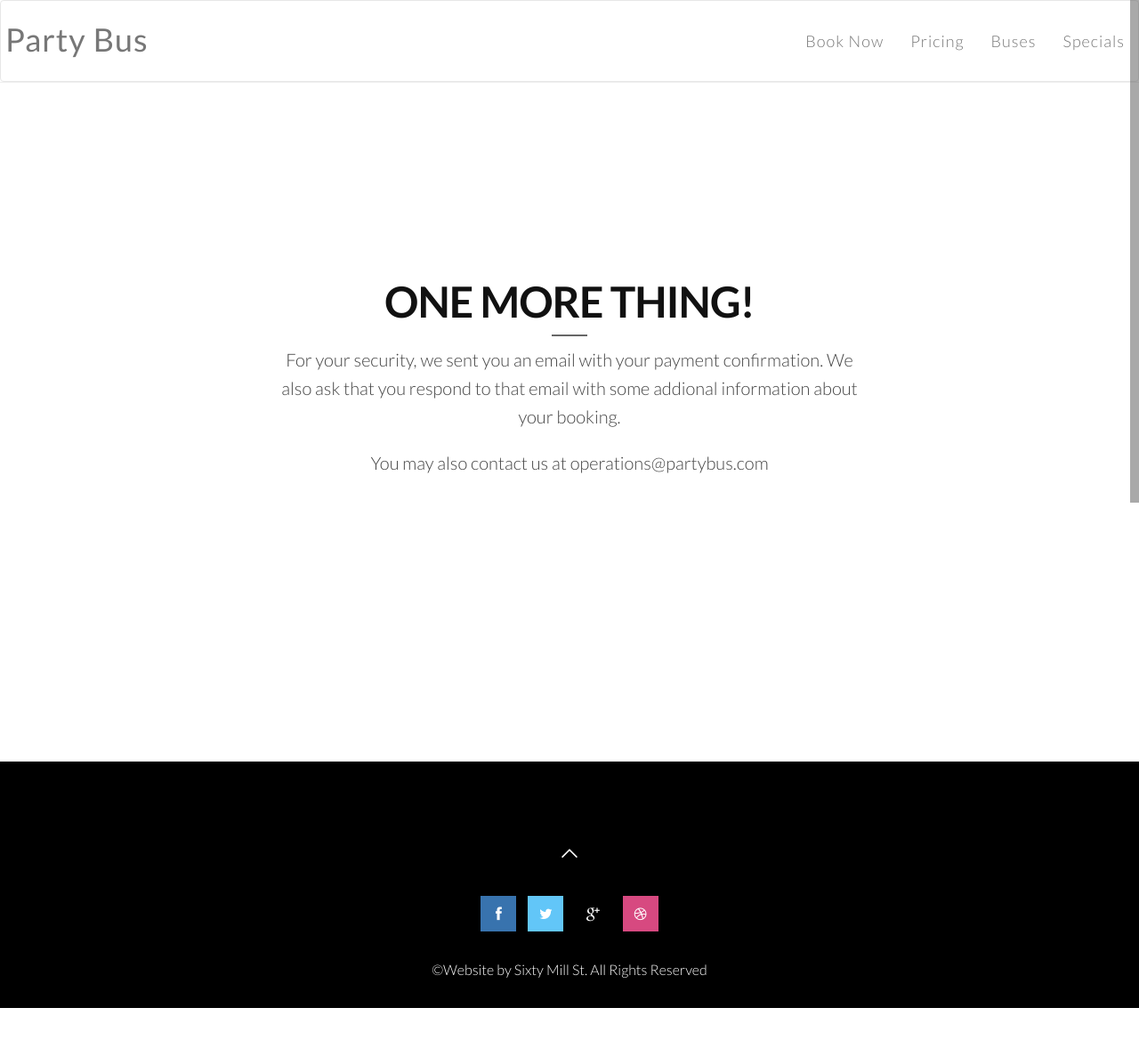
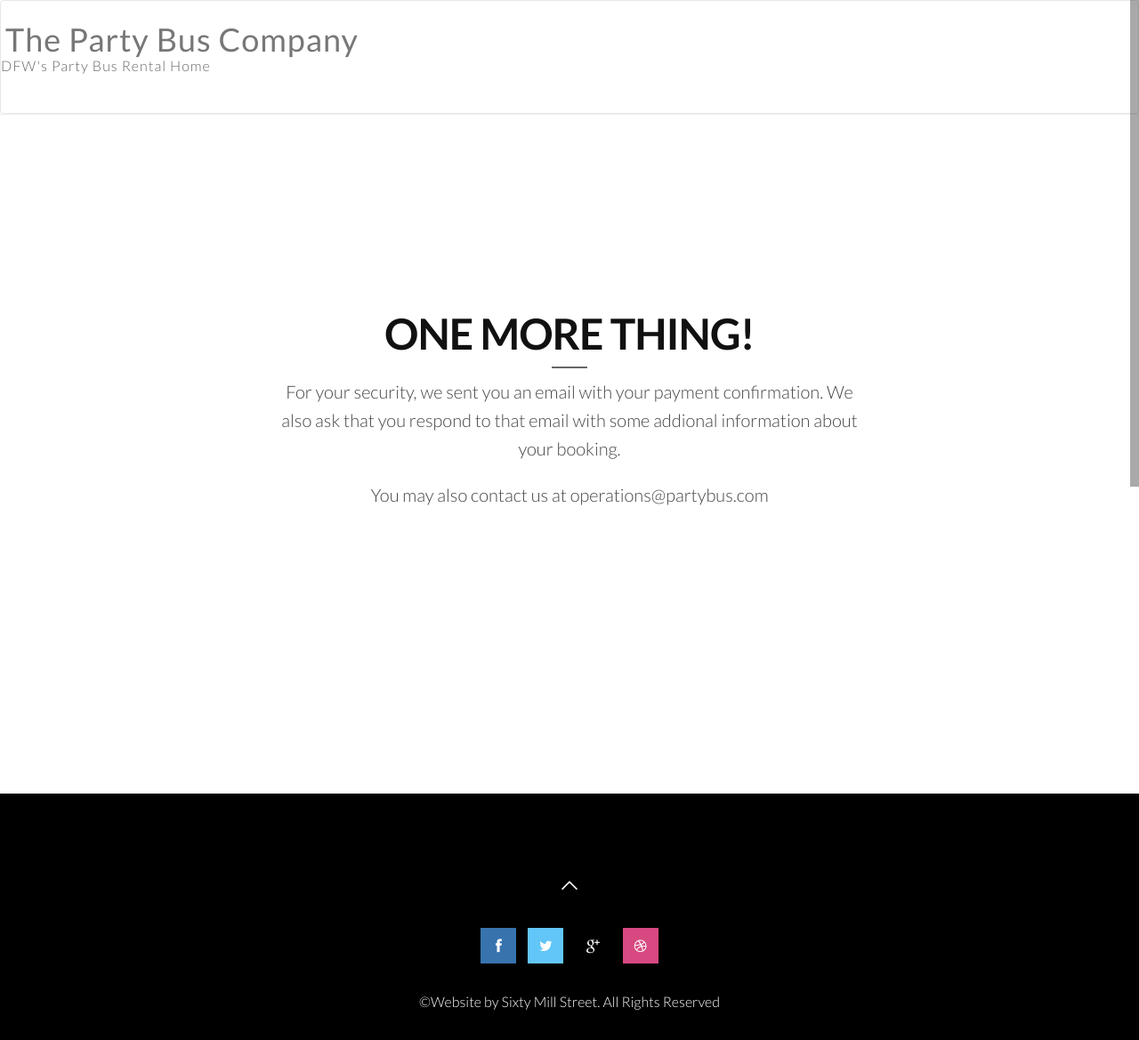
Before and after one commit to mmac714/partybus, a Django app: template bookings/templates/bookings/confirmation.html in a window 1280 px wide. Shown: the whole page at 89% size. Before the commit the page ends 1133 px from the top, so only its background shows below. Run offline with Django 3.2, Linux system fonts and the light colour scheme; the template is opened without the code that fills it, so the values that code supplies are empty; some libraries are stand-ins or nearby versions.

Commit message:
Final save before restructure.

```diff
--- a/bookings/templates/bookings/base.html
+++ b/bookings/templates/bookings/base.html
@@ -29,6 +29,17 @@
 
 
     <link rel="stylesheet" href="{% static 'Valera/css/style.css' %}" />
+
+    <!-- Global site tag (gtag.js) - Google Analytics -->
+    <script async src="https://www.googletagmanager.com/gtag/js?id=UA-110450876-1"></script>
+    <script>
+    window.dataLayer = window.dataLayer || [];
+    function gtag(){dataLayer.push(arguments);}
+    gtag('js', new Date());
+
+    gtag('config', 'UA-110450876-1');
+    </script>
+
   </head>
 
 <body id="page-top" data-spy="scroll" data-target=".navbar-custom">
@@ -94,15 +105,16 @@
         <span class="icon-bar"></span>
         <span class="icon-bar"></span>
       </button>
-      <a class="navbar-brand h-1 text-center" href="http://partybus-testsite.herokuapp.com/">Party Bus</a>
+      <a class="navbar-brand h-1 text-center" href="http://partybus-testsite.herokuapp.com/">The Party Bus Company</a>
+      <p>&#09; DFW's Party Bus Rental Home</p>
     </div>
-      <div class="collapse navbar-collapse" id="myNavbar">
+      <div class="collapse navbar-collapse" id="myNavbar"> <!--
         <ul class="nav navbar-nav navbar-right">
           <li><a href="#intro">Book Now</a></li>
          <li><a href="#pricing">Pricing</a></li>
          <li><a href="#buses">Buses</a></li>
          <li><a href="#specials">Specials</a></li>
-        </ul>
+        </ul> -->
       </div>
 </nav>
 </div>
@@ -150,13 +162,8 @@
 
             </div>
             <div class="credits">
-              <!--
-                All the links in the footer should remain intact.
-                You can delete the links only if you purchased the pro version.
-                Licensing information: https://bootstrapmade.com/license/
-                Purchase the pro version with working PHP/AJAX contact form: https://bootstrapmade.com/buy/?theme=Valera
-              -->
-              <a href="https://www.sixtymill.com/">&copy;Website by Sixty Mill St. All Rights Reserved</a>
+
+              <a href="https://www.sixtymill.com/">&copy;Website by Sixty Mill Street. All Rights Reserved</a>
             </div>
           </div>
         </div>
--- a/bookings/views.py
+++ b/bookings/views.py
@@ -44,7 +44,7 @@ def reservation(request):
 	return render(request, 'bookings/reservation.html', context)
 
 
-@csrf_exempt
+@csrf_exempt #cannot pass CSRF cookie to stripe and back
 def payment(request, reservation_id):
 	""" User's reservation data, agreement, payment. """
 	reservation = Reservation.objects.get(id=reservation_id)
```
Also changed, not shown: bookings/static/Valera/css/style.css (+0 -7 lines), bookings/templates/bookings/reservation.html (+3 -5 lines).
